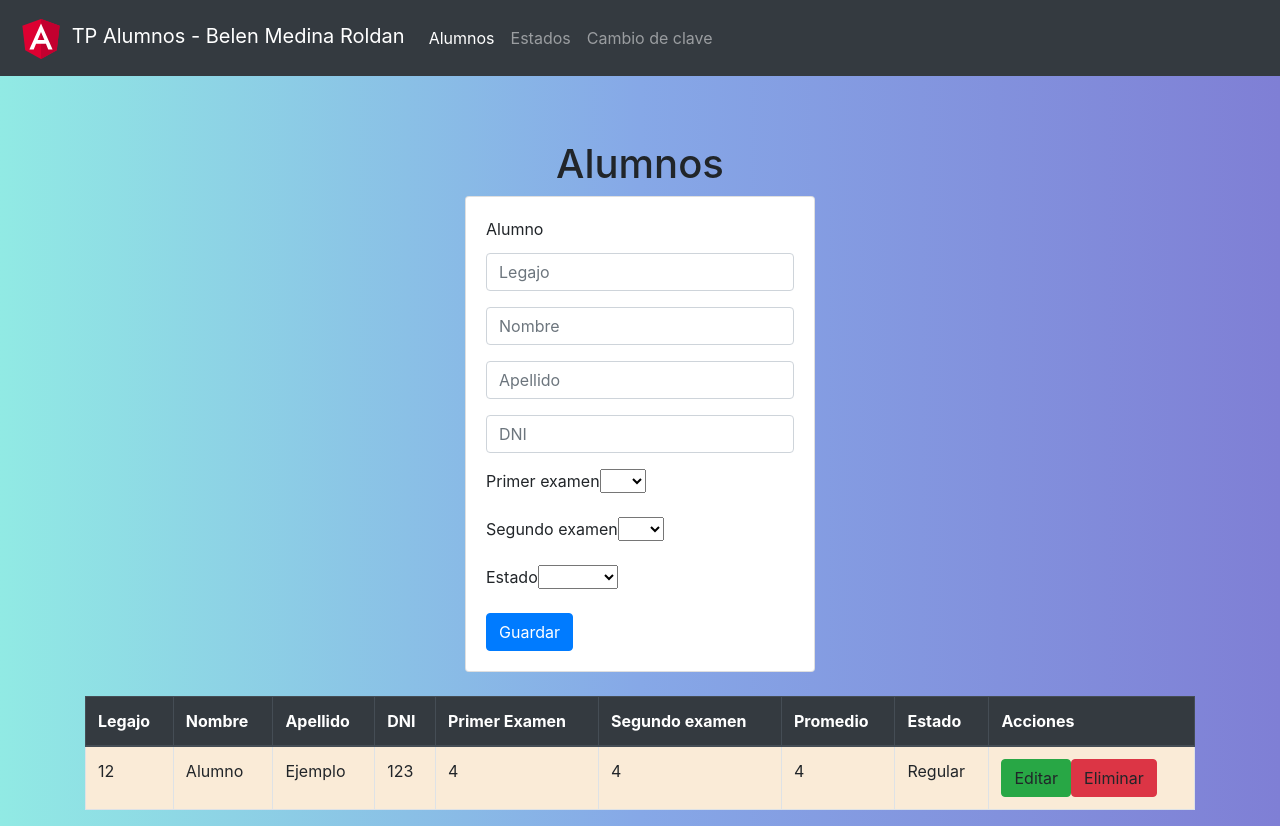
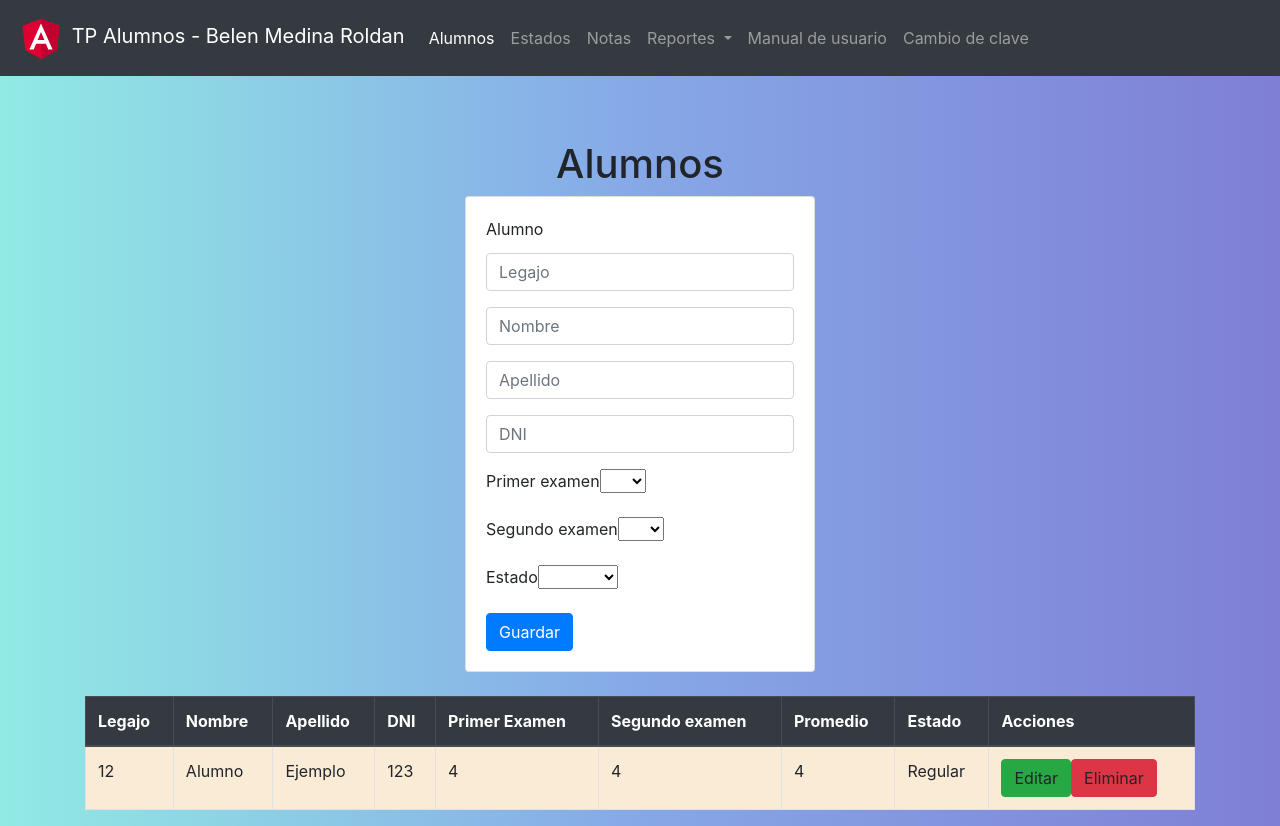
Before and after one commit to belenmr/tp-alumnos-angular, an Angular app: page /alumnos in a window 1280 px wide. Built offline with nearby package versions, Linux system fonts and the light colour scheme.

Commit message:
Se agregan elementos al menu

```diff
--- a/src/app/components/navbar/navbar.component.html
+++ b/src/app/components/navbar/navbar.component.html
@@ -15,6 +15,21 @@
                 <a class="nav-link" routerLink="/estados" routerLinkActive="active">Estados</a>
             </li>
             <li class="nav-item">
+                <a class="nav-link" routerLink="/notas" routerLinkActive="active">Notas</a>
+            </li>
+            <li class="nav-item dropdown">
+                <a class="nav-link dropdown-toggle" href="#" id="navbarDropdown" role="button" data-toggle="dropdown" aria-haspopup="true" aria-expanded="false">
+                  Reportes
+                </a>
+                <div class="dropdown-menu" aria-labelledby="navbarDropdown">
+                    <a class="dropdown-item" href="#">Promedios</a>
+                    <a class="dropdown-item" href="#">Desaprobados</a>
+                </div>
+            </li>
+            <li class="nav-item">
+                <a class="nav-link" routerLink="/manual" routerLinkActive="active">Manual de usuario</a>
+            </li>
+            <li class="nav-item">
                 <a class="nav-link" href="#">Cambio de clave</a>
             </li>
             <!--
```
